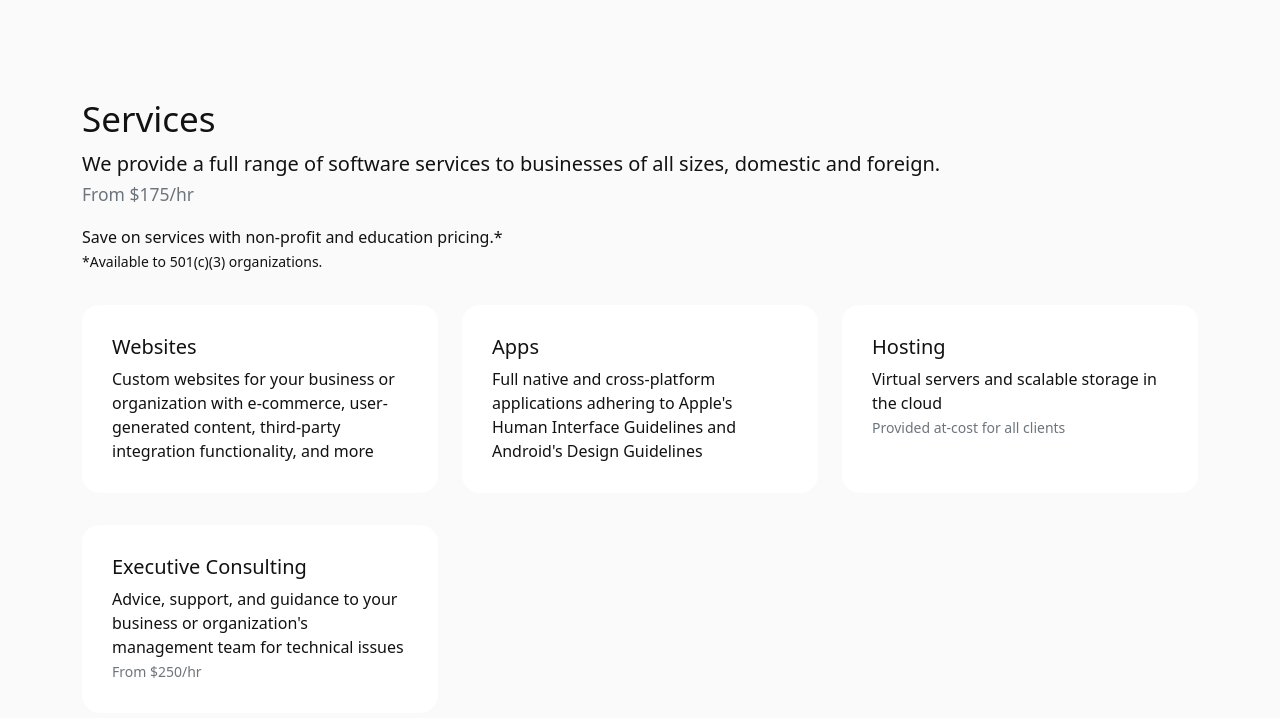
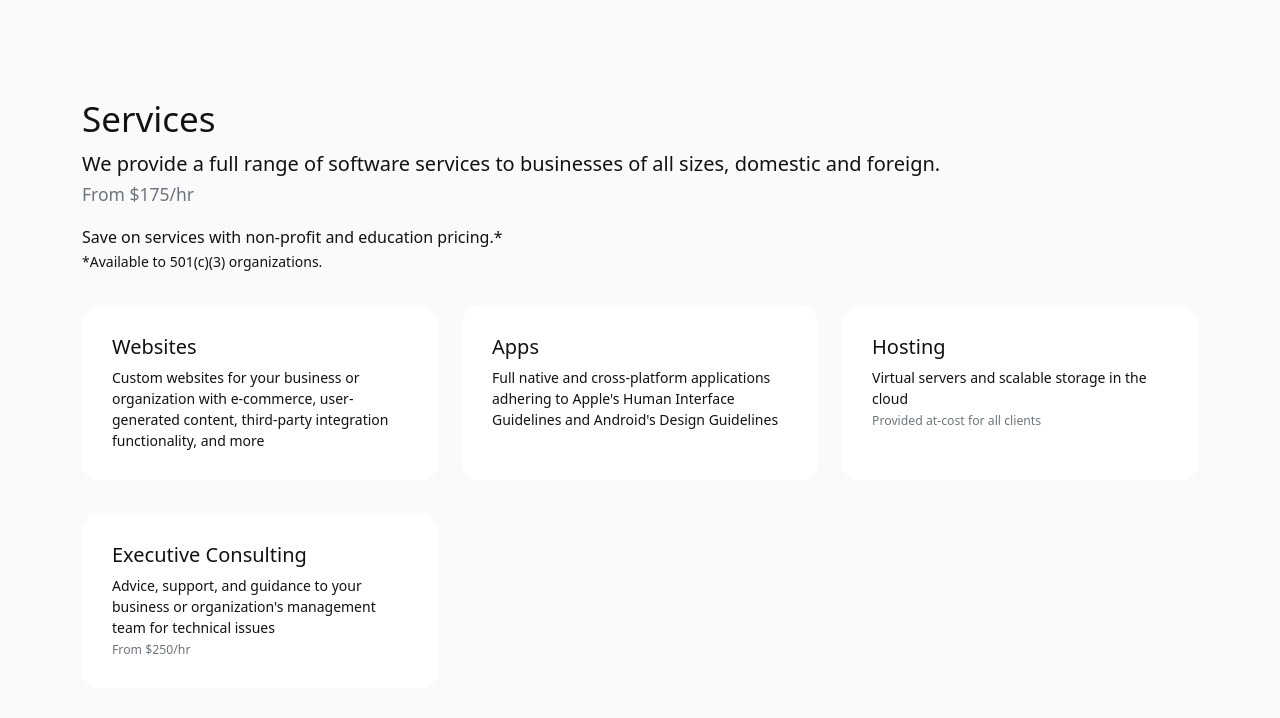
Before and after one commit to andrewmcwattersandco/andrewmcwattersandco.github.io, a plain HTML site: page services.html in a window 1280 px wide. Shown: the part 201-919 px from the top of the page. Drawn offline with nearby package versions, Linux system fonts and the light colour scheme.

Commit message:
Update services.html

```diff
--- a/services.html
+++ b/services.html
@@ -94,7 +94,7 @@
             <div class="card">
               <div class="card-body">
                 <h5 class="card-title">Websites</h5>
-                <p class="card-text">
+                <p class="card-text small">
                   Custom websites for your business or organization with
                   e-commerce, user-generated content, third-party integration
                   functionality, and more
@@ -108,7 +108,7 @@
             <div class="card">
               <div class="card-body">
                 <h5 class="card-title">Apps</h5>
-                <p class="card-text">
+                <p class="card-text small">
                   Full native and cross-platform applications adhering to
                   Apple's Human Interface Guidelines and Android's Design
                   Guidelines
@@ -122,7 +122,7 @@
             <div class="card">
               <div class="card-body">
                 <h5 class="card-title">Hosting</h5>
-                <p class="card-text">
+                <p class="card-text small">
                   Virtual servers and scalable storage in the cloud<br />
                   <small class="text-secondary"
                     >Provided at-cost for all clients</small
@@ -139,7 +139,7 @@
             <div class="card">
               <div class="card-body">
                 <h5 class="card-title">Staffing</h5>
-                <p class="card-text">
+                <p class="card-text small">
                   Top candidates selected from a pool of highly skilled
                   engineers<br />
                   <small class="text-secondary"
@@ -156,7 +156,7 @@
             <div class="card">
               <div class="card-body">
                 <h5 class="card-title">Executive Consulting</h5>
-                <p class="card-text">
+                <p class="card-text small">
                   Advice, support, and guidance to your business or
                   organization's management team for technical issues<br />
                   <small class="text-secondary">From $250/hr</small>
```
